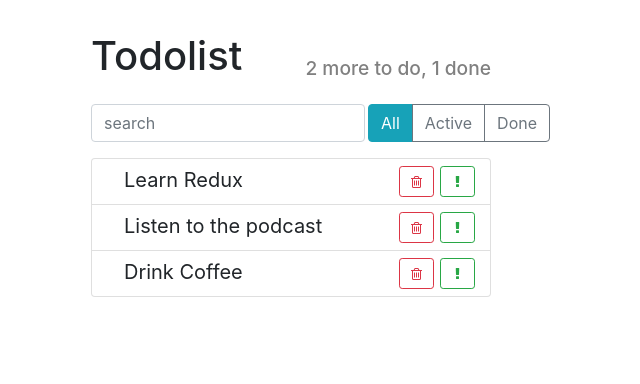
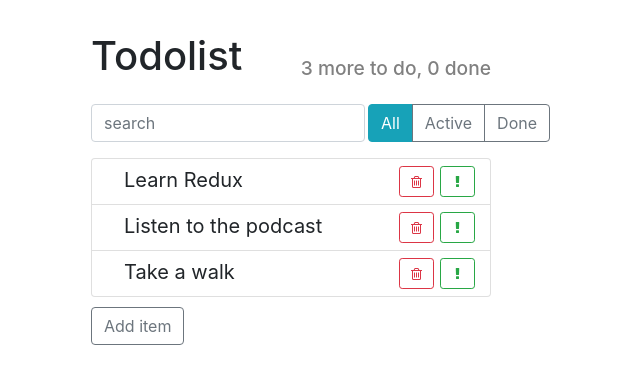
Before and after one commit to FFiillaattoovv/todo, a React (Create React App) app: page / in a window 1280 px wide. Shown: the top 384 px of the page, without its empty margins (349-989 px from the left). Built offline with nearby package versions, Linux system fonts and the light colour scheme.

Commit message:
Add todo and done counts to header, lift up  TodoListItem local state to App, refactoring

```diff
--- a/src/components/App/App.tsx
+++ b/src/components/App/App.tsx
@@ -4,15 +4,27 @@ import {ItemStatusFilter} from "../ItemStatusFilter/ItemStatusFilter";
 import {TodoList} from "../TodoList/TodoList";
 import "./App.css"
 import {Component} from "react";
+import {ItemAddForm} from "../ItemAddForm/ItemAddForm";
 
 export class App extends Component<{}, AppStateType> {
 
+    maxId = 100
+
     state = {
         todos: [
-            {id: 1, label: 'Learn Redux', important: true},
-            {id: 2, label: 'Listen to the podcast', important: false},
-            {id: 3, label: 'Drink Coffee', important: false},
+            this.createTodoItem('Learn Redux'),
+            this.createTodoItem('Listen to the podcast'),
+            this.createTodoItem('Take a walk'),
         ]
+    }
+
+    createTodoItem(label: string) {
+        return {
+            id: this.maxId++,
+            label,
+            done: false,
+            important: false
+        }
     }
 
     deleteItem = (id: number) => {
@@ -29,16 +41,62 @@ export class App extends Component<{}, AppStateType> {
         })
     }
 
+    addItem = () => {
+        const text = 'Learn something'
+        const newItem = this.createTodoItem(text)
+
+        this.setState(({todos}) => {
+            const newArray = [
+                ...todos, newItem
+            ]
+
+            return {
+                todos: newArray
+            }
+        })
+    }
+
+    toggleProperty(arr: TodosType, id: number, propName: keyof TodoType) {
+        const index = arr.findIndex(todo => todo.id === id)
+        const oldTodo = arr[index]
+        const newTodo = {
+            ...oldTodo,
+            [propName]: !oldTodo?.[propName]
+        }
+        const newArray = [
+            ...arr.slice(0, index),
+            newTodo,
+            ...arr.slice(index + 1)
+        ]
+
+        return {
+            todos: newArray
+        }
+    }
+
+    onToggleImportant = (id: number) => {
+        this.setState(({todos}) => this.toggleProperty(todos, id, "important"))
+    }
+
+    onToggleDone = (id: number) => {
+        this.setState(({todos}) => this.toggleProperty(todos, id, "done"))
+    }
+
     render() {
+        const {todos} = this.state
+        const doneCount = todos.filter(todo => todo.done).length
+        const todoCount = todos.length - doneCount
 
         return (
             <div className="todo-app">
-                <AppHeader done={1} toDo={2}/>
+                <AppHeader toDo={todoCount} done={doneCount}/>
                 <div className="top-panel d-flex">
                     <SearchPanel/>
                     <ItemStatusFilter/>
                 </div>
-                <TodoList todos={this.state.todos} onDeleted={this.deleteItem}/>
+                <TodoList todos={todos} onDeleted={this.deleteItem} onToggleDone={this.onToggleDone}
+                          onToggleImportant={this.onToggleImportant}/>
+                <ItemAddForm onItemAdded={this.addItem}/>
             </div>
         )
     }
@@ -52,6 +110,7 @@ type AppStateType = {
 export type TodoType = {
     id: number
     label: string
+    done: boolean
     important: boolean
 }
 export type TodosType = Array<TodoType>
--- /dev/null
+++ b/src/components/ItemAddForm/ItemAddForm.css
@@ -0,0 +1,3 @@
+.item-add-form {
+    margin-top: 10px;
+}
--- /dev/null
+++ b/src/components/ItemAddForm/ItemAddForm.tsx
@@ -0,0 +1,18 @@
+import {FC} from "react";
+import "./ItemAddForm.css"
+
+export const ItemAddForm: FC<AddTodoListPropsType> = ({onItemAdded}) => {
+    const onClickHandler = () => {
+        onItemAdded()
+    }
+    return (
+        <div className="item-add-form">
+            <button className="btn btn-outline-secondary" onClick={onClickHandler}>Add item</button>
+        </div>
+    )
+}
+
+// types
+type AddTodoListPropsType = {
+    onItemAdded: () => void
+}
--- a/src/components/TodoList/TodoList.tsx
+++ b/src/components/TodoList/TodoList.tsx
@@ -3,18 +3,15 @@ import {TodoListItem} from "./TodoListItem/TodoListItem";
 import "./TodoList.css";
 import {TodosType, TodoType} from "../App/App";
 
-export const TodoList: FC<TodoListPropsType> = ({todos, onDeleted}) => {
+export const TodoList: FC<TodoListPropsType> = ({todos, onDeleted, onToggleDone, onToggleImportant}) => {
 
     const elements = todos.map((todo: TodoType) => {
         const {id, ...todoProps} = todo
 
-        const onDeletedHandler = () => {
-            onDeleted(id)
-        }
-
         return (
             <li key={id} className="list-group-item">
-                <TodoListItem {...todoProps} onDeleted={onDeletedHandler}/>
+                <TodoListItem {...todoProps} onDeleted={() => onDeleted(id)} onToggleDone={() => onToggleDone(id)}
+                              onToggleImportant={() => onToggleImportant(id)}/>
             </li>
         )
     })
@@ -28,4 +25,6 @@ export const TodoList: FC<TodoListPropsType> = ({todos, onDeleted}) => {
 type TodoListPropsType = {
     todos: TodosType
     onDeleted: (id: number) => void
+    onToggleDone: (id: number) => void
+    onToggleImportant: (id: number) => void
 }
--- a/src/components/TodoList/TodoListItem/TodoListItem.tsx
+++ b/src/components/TodoList/TodoListItem/TodoListItem.tsx
@@ -1,33 +1,14 @@
-import {Component} from "react";
 import "./TodoListItem.css"
+import {FC} from "react";
 
-export class TodoListItem extends Component<TodoListItemPropsType, TodoListItemStateType> {
-    static defaultProps = {important: false}
-
-    state = {
-        done: false,
-        important: false,
-    }
-
-    onLabelClick = () => {
-        this.setState(({done}) => {
-            return {
-                done: !done
-            }
-        })
-    }
-
-    onMarkImportant = () => {
-        this.setState(({important}) => {
-            return {
-                important: !important
-            }
-        })
-    }
-
-    render() {
-        const {label} = this.props;
-        const {done, important} = this.state;
+export const TodoListItem: FC<TodoListItemPropsType> = ({
+                                                            label,
+                                                            done,
+                                                            important,
+                                                            onDeleted,
+                                                            onToggleDone,
+                                                            onToggleImportant
+                                                        }) => {
     let classNames = "todo-list-item"
 
     if (done) classNames += " done"
@@ -35,29 +16,27 @@ export class TodoListItem extends Component<TodoListItemPropsType, TodoListItemS
 
     return (
         <span className={classNames}>
-            <span className="todo-list-item-label" onClick={this.onLabelClick}>
+            <span className="todo-list-item-label" onClick={onToggleDone}>
                 {label}
             </span>
 
-            <button type="button" className="btn btn-outline-success btn-sm float-right" onClick={this.onMarkImportant}>
+            <button type="button" className="btn btn-outline-success btn-sm float-right" onClick={onToggleImportant}>
                 <i className="fa fa-exclamation"/>
             </button>
 
-            <button type="button" className="btn btn-outline-danger btn-sm float-right" onClick={this.props.onDeleted}>
+            <button type="button" className="btn btn-outline-danger btn-sm float-right" onClick={onDeleted}>
                 <i className="fa fa-trash-o"/>
             </button>
         </span>
     )
 }
-}
 
 // types
 type TodoListItemPropsType = {
     label: string
+    done: boolean
     important: boolean
     onDeleted: () => void
+    onToggleDone: () => void
+    onToggleImportant: () => void
 }
-type TodoListItemStateType = {
-    done: boolean
-    important: boolean
-}
```
Lines whose indentation alone changed are shown as unchanged.
